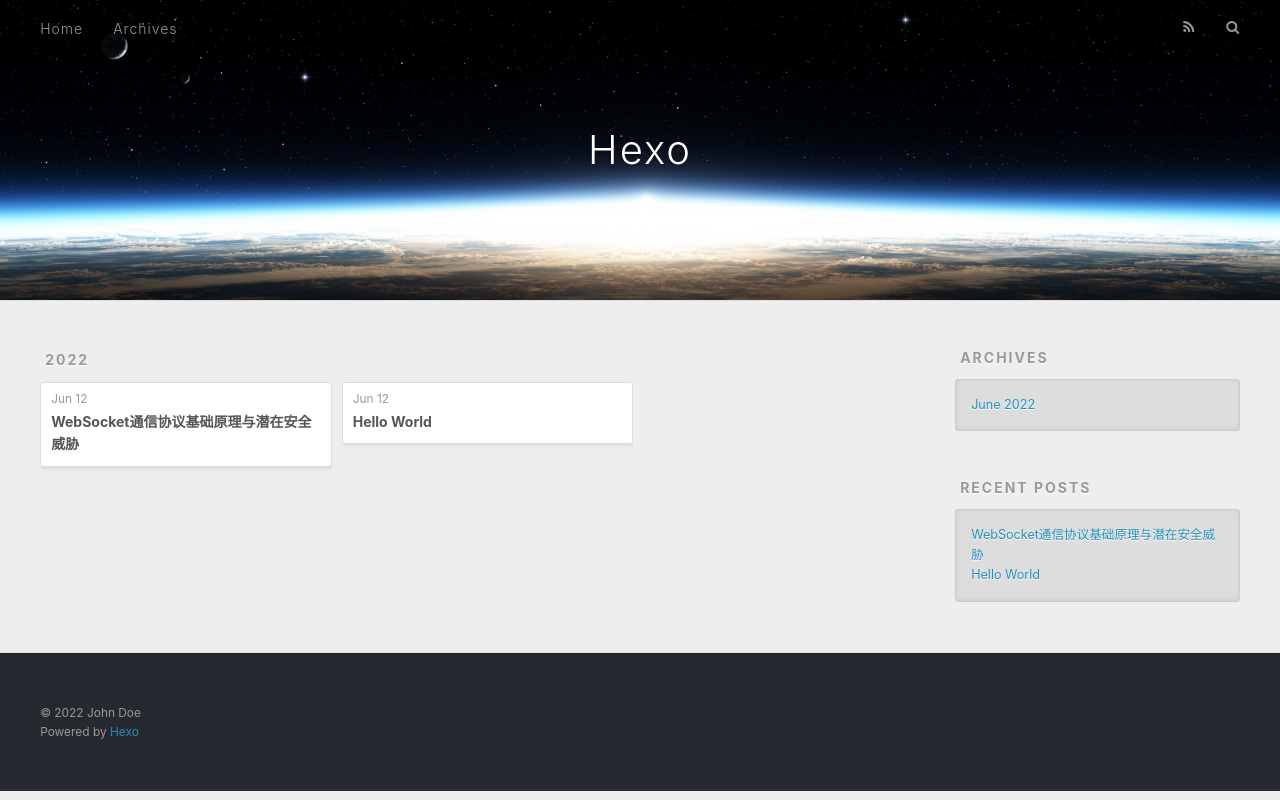
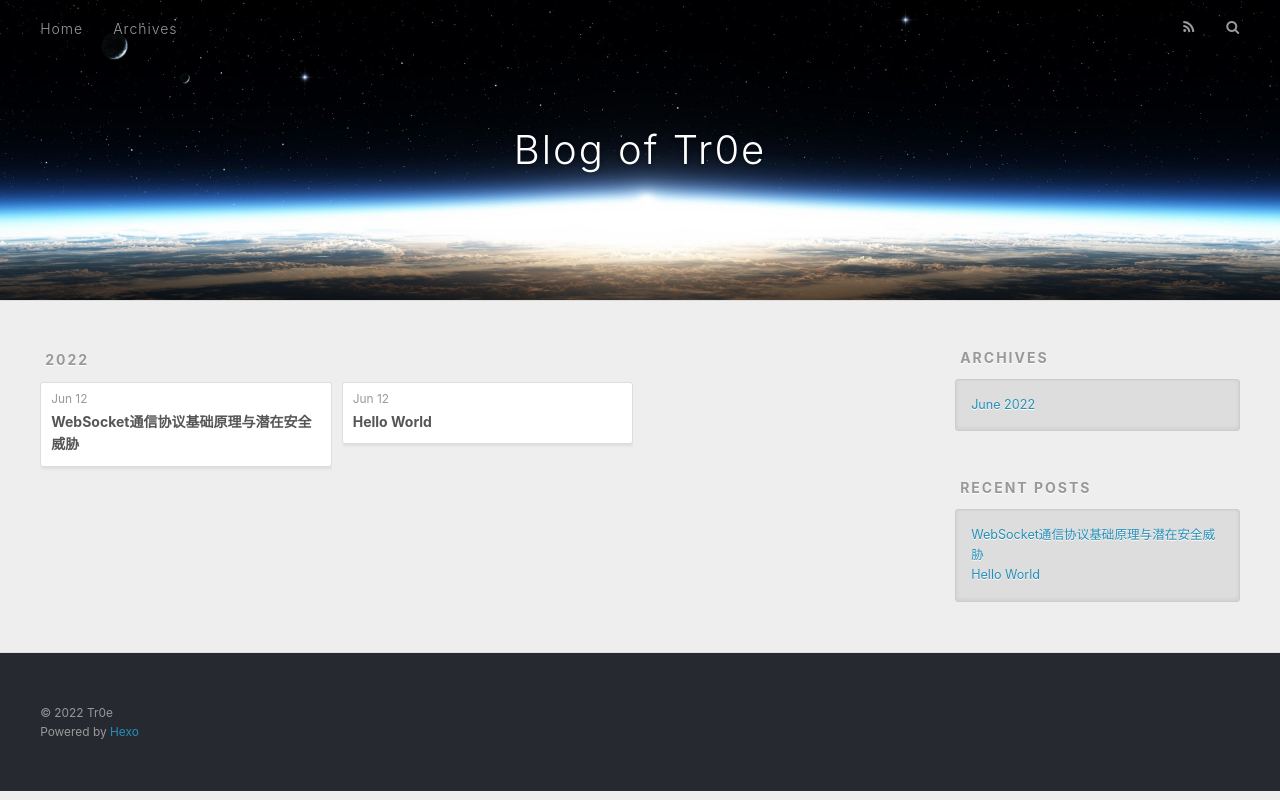
Before and after one commit to Tr0e/Tr0e.github.io, a plain HTML site: page archives/2022/06/index.html in a window 1280 px wide. Drawn offline with nearby package versions, Linux system fonts and the light colour scheme.

Commit message:
Site updated: 2022-06-12 16:59:13

```diff
--- a/archives/2022/06/index.html
+++ b/archives/2022/06/index.html
@@ -5,17 +5,17 @@
 
 
 
-  <title>Archives: 2022/6 | Hexo</title>
+  <title>Archives: 2022/6 | Blog of Tr0e</title>
   <meta name="viewport" content="width=device-width, initial-scale=1, maximum-scale=1">
   <meta property="og:type" content="website">
-<meta property="og:title" content="Hexo">
+<meta property="og:title" content="Blog of Tr0e">
 <meta property="og:url" content="http://example.com/archives/2022/06/index.html">
-<meta property="og:site_name" content="Hexo">
+<meta property="og:site_name" content="Blog of Tr0e">
 <meta property="og:locale" content="en_US">
-<meta property="article:author" content="John Doe">
+<meta property="article:author" content="Tr0e">
 <meta name="twitter:card" content="summary">
 
-    <link rel="alternate" href="/atom.xml" title="Hexo" type="application/atom+xml">
+    <link rel="alternate" href="/atom.xml" title="Blog of Tr0e" type="application/atom+xml">
 
 
     <link rel="icon" href="/favicon.png">
@@ -36,7 +36,7 @@
   <div id="header-outer" class="outer">
     <div id="header-title" class="inner">
       <h1 id="logo-wrap">
-        <a href="/" id="logo">Hexo</a>
+        <a href="/" id="logo">Blog of Tr0e</a>
       </h1>
 
     </div>
@@ -164,7 +164,7 @@
 
   <div class="outer">
     <div id="footer-info" class="inner">
-      &copy; 2022 John Doe<br>
+      &copy; 2022 Tr0e<br>
       Powered by <a href="http://hexo.io/" target="_blank">Hexo</a>
     </div>
   </div>
```
Also changed, not shown: 2022/06/12/WebSocket通信协议基础原理与潜在安全威胁/index.html (+6 -6 lines), 2022/06/12/hello-world/index.html (+6 -6 lines), archives/2022/index.html (+7 -7 lines), archives/index.html (+7 -7 lines), index.html (+7 -7 lines).
